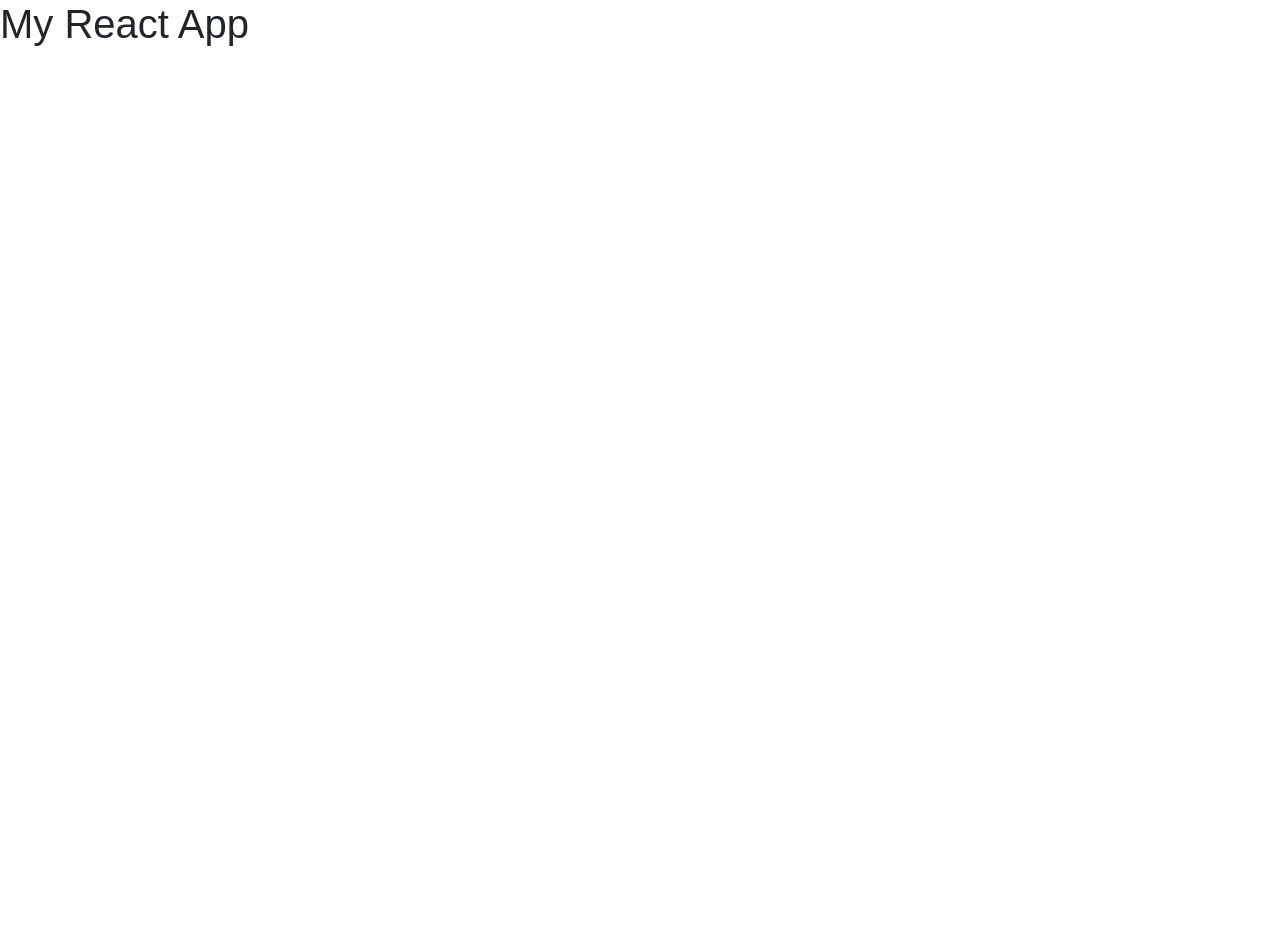
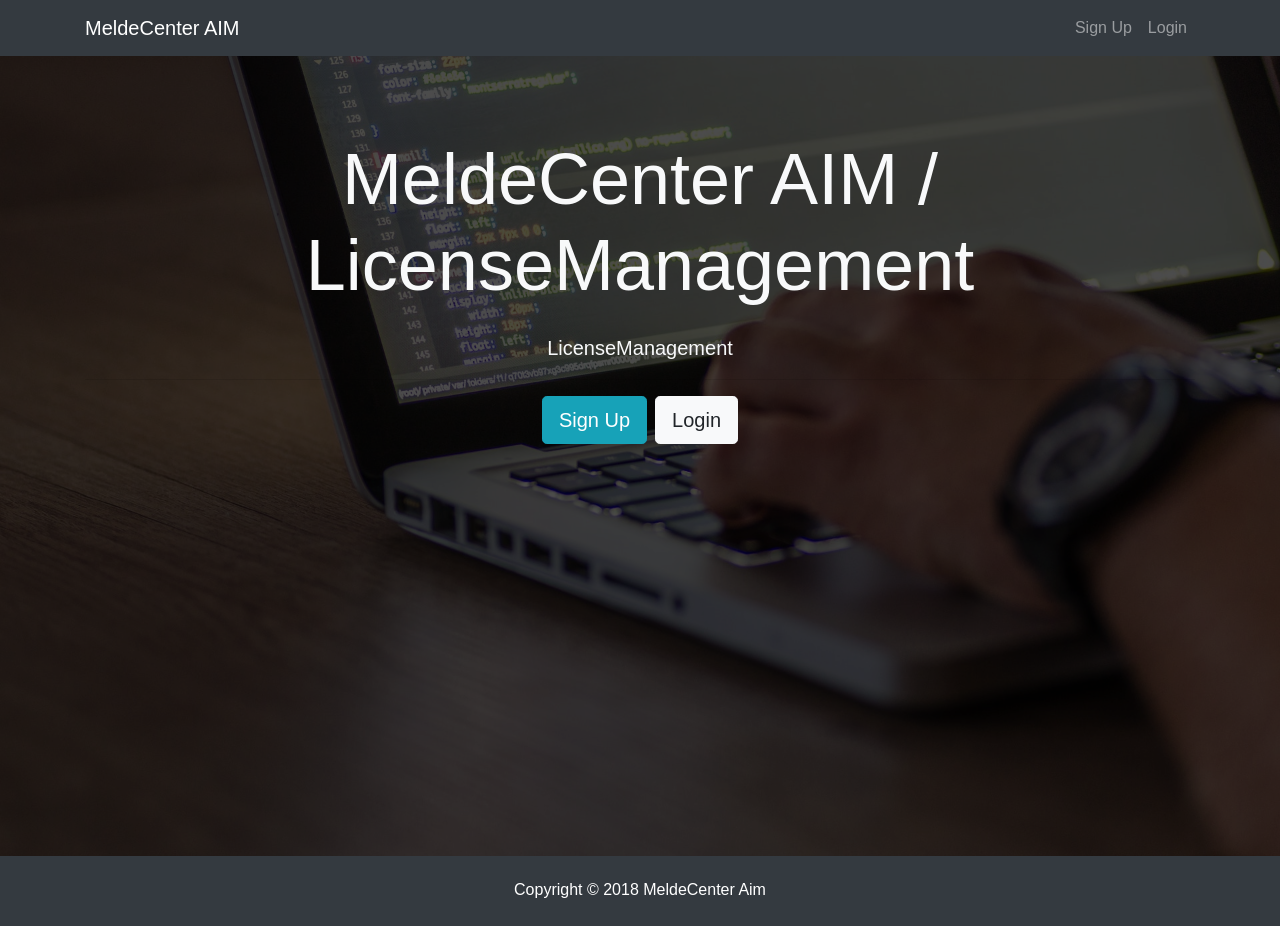
Before and after one commit to JaGeMo/JS, a React (Create React App) app in the folder devconnector/client/: page / in a window 1280 px wide. Before the commit the page ends 800 px from the top, so only its background shows below. Built offline with nearby package versions, Linux system fonts and the light colour scheme.

Commit message:
added react components

```diff
--- a/devconnector/client/src/App.js
+++ b/devconnector/client/src/App.js
@@ -1,11 +1,18 @@
 import React, { Component } from 'react';
 import './App.css';
+
+import Navbar from './components/layout/Navbar';
+import Footer from './components/layout/Footer';
+import Landing from './components/layout/Landing';
+
 
 class App extends Component {
   render() {
     return (
       <div className="App">
-        <h1>My React App</h1>
+      <Navbar />
+      <Landing />
+      <Footer />
       </div>
     );
   }
--- /dev/null
+++ b/devconnector/client/src/components/layout/Footer.js
@@ -0,0 +1,10 @@
+import React from 'react'
+import { forOfStatement, whileStatement } from 'babel-types';
+
+export default () => {
+  return (
+    <footer className="bg-dark mt-5 p-4 text-center text-white">
+      Copyright &copy; {new Date().getFullYear()} MeldeCenter Aim
+    </footer>
+  )
+}
--- /dev/null
+++ b/devconnector/client/src/components/layout/Landing.js
@@ -0,0 +1,25 @@
+import React, { Component } from 'react'
+
+class Landing extends Component {
+  render() {
+    return (
+      <div className="landing">
+        <div className="dark-overlay landing-inner text-light">
+          <div className="container">
+            <div className="row">
+              <div className="col-md-12 text-center">
+                <h1 className="display-3 mb-4">MeldeCenter AIM / LicenseManagement</h1>
+                <p className="lead">LicenseManagement</p>
+                <hr />
+                <a href="register.html" className="btn btn-lg btn-info mr-2">Sign Up</a>
+                <a href="login.html" className="btn btn-lg btn-light">Login</a>
+              </div>
+            </div>
+          </div>
+        </div>
+      </div>
+    )
+  }
+}
+
+export default Landing;
--- /dev/null
+++ b/devconnector/client/src/components/layout/Navbar.js
@@ -0,0 +1,30 @@
+import React, { Component } from 'react'
+
+class Navbar extends Component {
+  render() {
+    return (
+    <nav className="navbar navbar-expand-sm navbar-dark bg-dark mb-4">
+      <div className="container">
+        <a className="navbar-brand" href="landing.html">MeldeCenter AIM</a>
+        <button className="navbar-toggler" type="button" data-toggle="collapse" data-target="#mobile-nav">
+          <span className="navbar-toggler-icon"></span>
+        </button>
+
+        <div className="collapse navbar-collapse" id="mobile-nav">
+          <ul className="navbar-nav ml-auto">
+            <li className="nav-item">
+              <a className="nav-link" href="register.html">Sign Up</a>
+            </li>
+            <li className="nav-item">
+              <a className="nav-link" href="login.html">Login</a>
+            </li>
+          </ul>
+        </div>
+
+      </div>
+    </nav>
+    )
+  }
+}
+
+export default Navbar;
```
